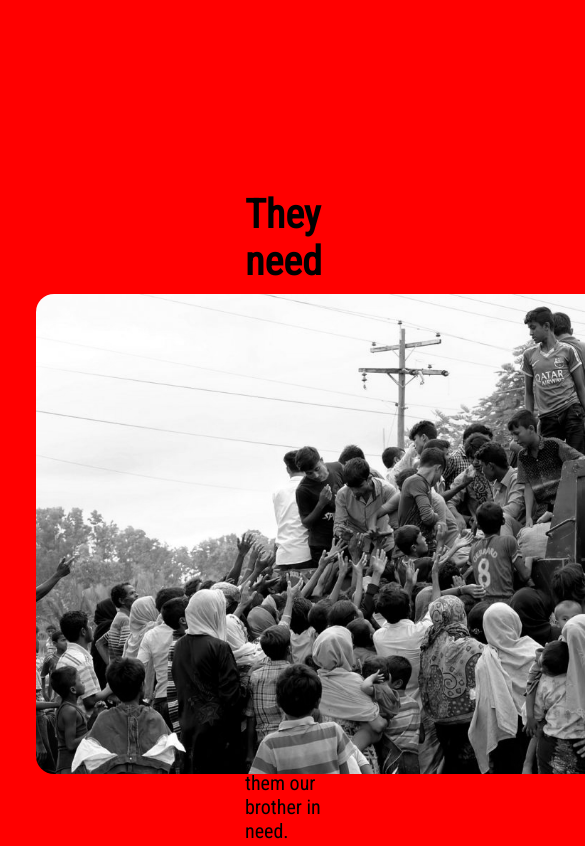
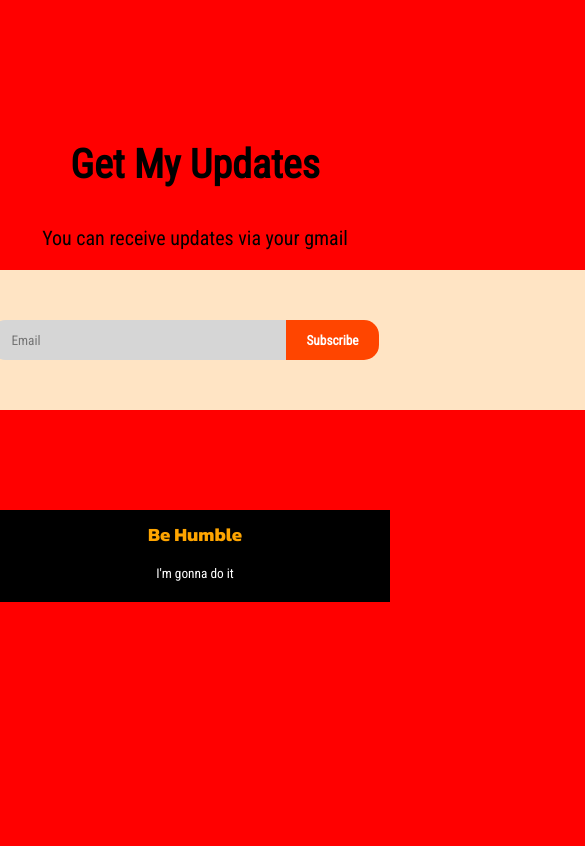
Before and after one commit to ShihabSarar12/Donation-website, a plain HTML site: page index.html in a window 390 px wide. Shown: the part 2122-2968 px from the top of the page, 585 px wide, since content can reach past the window. After the commit the page ends 2724 px from the top, so only its background shows below. Drawn offline with Linux system fonts and the light colour scheme; a web font is replaced by a local one.

Commit message:
Tablet responsive added

```diff
--- a/index.html
+++ b/index.html
@@ -124,11 +124,11 @@
     <!-- lives dependency section ends here -->
 
     <!-- to survive section starts here -->
-    <section class="center-content">
-      <div class="survive__half-width">
+    <section class="center-content survive">
+      <div class="survive__half-width survive__img">
         <img class="div__img" src="donation2.jpg" alt="" />
       </div>
-      <div class="survive__half-width">
+      <div class="survive__half-width" id="survive__content">
         <h2>
           They need us <br />
           to survive
@@ -147,7 +147,7 @@
     <section class="center-content updates">
       <h2>Get My Updates</h2>
       <p>You can receive updates via your gmail</p>
-      <div class="updates__input">
+      <div class="updates__input center-content">
         <input id="updates__text" type="text" placeholder="Email" />
         <button id="updates__btn">Subscribe</button>
       </div>
--- a/style.css
+++ b/style.css
@@ -249,6 +249,11 @@ footer{
     body{
         background-color: gray;
     }
+
+    .div__img {
+        margin-left: 50px;
+        transform: scale(1.2);
+    }
     /* dependency responsiveness starts here */
     .dependency{
         width: 600px;
@@ -272,11 +277,12 @@ footer{
         filter: saturate(1);
     }
 
-    .div__img{
-        margin-left: 50px;
-        transform: scale(1.2);
+    /* dependency responsiveness ends here */
+    /* survive section starts here */
+    .survive{
+        display: none;
     }
-    /* dependency responsiveness ends here */
+    /* survive section ends here */
 
 
 }
```
